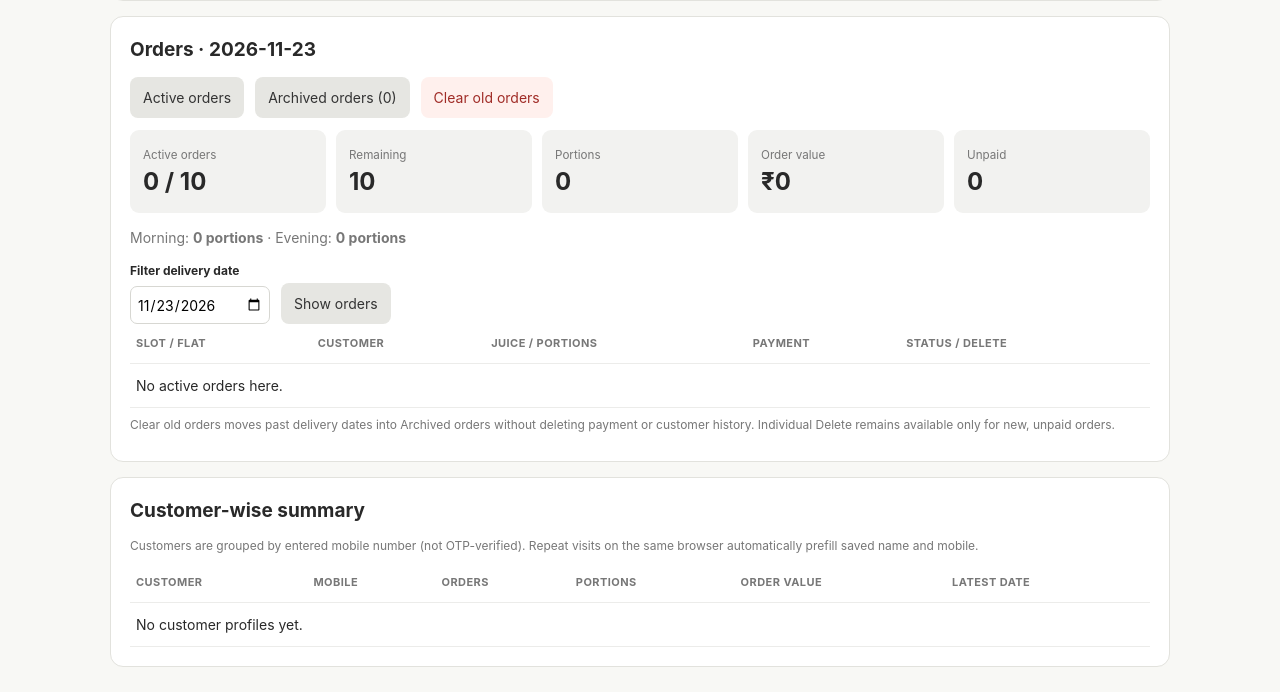
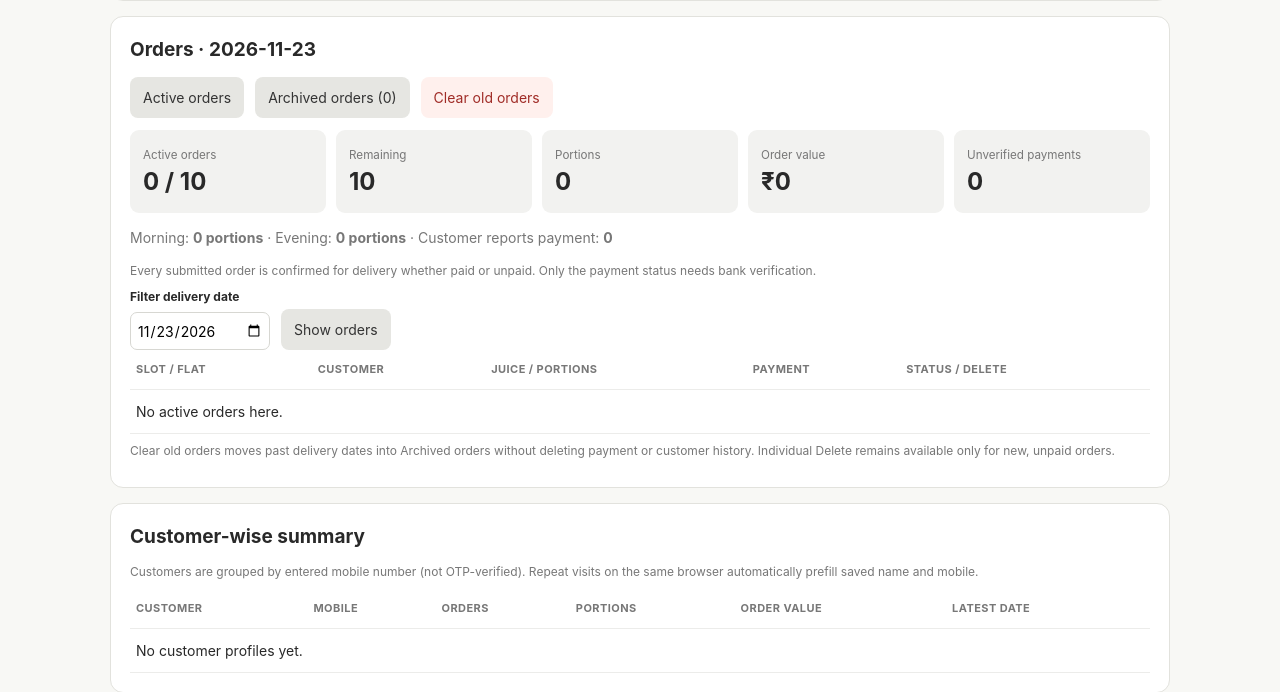
Before and after one commit to ParamMandloi/PureFruit, a Flask app: page /staff in a window 1280 px wide. Shown: the part 311-1003 px from the top of the page. Before the commit the page ends 978 px from the top, so only its background shows below. Run offline with Flask 3, Linux system fonts and the light colour scheme; the visitor is signed in with stand-in values (Sample User, id 1); data that the repository does not hold is empty; some libraries are stand-ins or nearby versions.

Commit message:
Confirm daily deliveries before payment and capture optional payment reports without WhatsApp

```diff
--- a/daily_orders.py
+++ b/daily_orders.py
@@ -13,7 +13,7 @@ from urllib.parse import urlencode
 import qrcode
 from flask import abort, flash, redirect, render_template, request, session, url_for, send_file
 
-from telegram_alerts import send_daily_order_alert
+from telegram_alerts import send_daily_order_alert, send_daily_payment_report
 
 JUICES = {
     "ABC": "fruit/abc.webp",
@@ -84,6 +84,7 @@ def register_daily_orders(app, get_db, now_ist, csrf_token, require_csrf,
             ("customer_id", "INTEGER"),
             ("deleted_at", "TEXT"),
             ("deleted_reason", "TEXT"),
+            ("payment_reported_at", "TEXT"),
             ("archived_at", "TEXT"),
             ("archived_reason", "TEXT NOT NULL DEFAULT ''"),
         ):
@@ -335,6 +336,7 @@ def register_daily_orders(app, get_db, now_ist, csrf_token, require_csrf,
         query = urlencode(params)
         response = app.make_response(render_template(
             "daily_thanks.html", order=order, slots=SLOTS,
+            csrf=csrf_token(),
             upi_link="upi://pay?" + query,
             phonepe_link="phonepe://pay?" + query,
             phonepe_ios_link="phonepe://upi/pay?" + query,
@@ -343,6 +345,33 @@ def register_daily_orders(app, get_db, now_ist, csrf_token, require_csrf,
         ))
         response.headers["Cache-Control"] = "private, no-store"
         return response
+
+    @app.post("/daily/thanks/<order_ref>/payment-made")
+    def daily_report_payment(order_ref):
+        """Record customer-reported payment, never bank-verified payment.
+
+        Order delivery is already accepted regardless of payment state.
+        """
+        require_csrf()
+        order = order_by_ref(order_ref)
+        if not order or order.get("deleted_at") or order["status"] == "cancelled":
+            abort(404)
+        customer = browser_customer()
+        if not customer or customer["id"] != order.get("customer_id"):
+            abort(403, description="Open the payment page on the same device used to place the order.")
+        stamp = now_ist().isoformat(timespec="seconds")
+        with get_db() as con:
+            changed = con.execute(
+                """UPDATE daily_orders SET payment_status='pending_verification',
+                   payment_reported_at=?,updated_at=?
+                   WHERE order_ref=? AND payment_status='unpaid'
+                   AND deleted_at IS NULL AND status!='cancelled'""",
+                (stamp, stamp, order_ref),
+            ).rowcount
+        if changed:
+            send_daily_payment_report(order)
+            flash("Payment reported. Thank you! We'll verify it. Delivery is already confirmed.", "success")
+        return redirect(url_for("daily_confirmation", order_ref=order_ref), code=303)
 
     @app.get("/daily/qr/<order_ref>.png")
     def daily_payment_qr(order_ref):
@@ -412,6 +441,7 @@ def register_daily_orders(app, get_db, now_ist, csrf_token, require_csrf,
             "portions": sum(r["portions"] for r in valid),
             "value": sum(r["total_price"] for r in valid),
             "unpaid": sum(r["payment_status"] != "paid" for r in valid),
+            "reported": sum(r["payment_status"] == "pending_verification" for r in valid),
             "morning": sum(r["portions"] for r in valid if r["delivery_slot"] == "morning"),
             "afternoon": sum(r["portions"] for r in valid if r["delivery_slot"] == "afternoon"),
         }
@@ -486,7 +516,7 @@ def register_daily_orders(app, get_db, now_ist, csrf_token, require_csrf,
         with get_db() as con:
             cur = con.execute(
                 """UPDATE daily_orders SET payment_status='paid',payment_method=?,
-                   paid_at=?,updated_at=? WHERE order_ref=? AND payment_status='unpaid'
+                   paid_at=?,updated_at=? WHERE order_ref=? AND payment_status IN ('unpaid','pending_verification')
                    AND deleted_at IS NULL AND status!='cancelled'""",
                 (method, stamp, stamp, order_ref))
         if not cur.rowcount and not order_by_ref(order_ref):
--- a/telegram_alerts.py
+++ b/telegram_alerts.py
@@ -187,3 +187,22 @@ def send_daily_order_alert(order):
         "Manage: https://www.purefruit.in/staff/daily",
     ])
     return _send_text(token, chat_id, message)
+
+def send_daily_payment_report(order):
+    """Customer said they paid. Staff must check the actual bank credit."""
+    token, chat_id = _config()
+    if not token or not chat_id:
+        return False
+    lines = [
+        "PureFruit | CUSTOMER REPORTS PAYMENT — VERIFY BANK CREDIT",
+        "Order: " + _safe(order.get("order_ref")),
+        "Customer: " + _safe(order.get("name"), 70) +
+            " | Mobile: " + _safe(order.get("phone"), 20),
+        "Amount to verify: ₹" + _safe(order.get("total_price")),
+        "Juice: " + _safe(order.get("juice")) +
+            " | " + _safe(order.get("portions")) + " portion(s)",
+        "Location: " + _safe(order.get("building_flat"), 80),
+        "Delivery is confirmed regardless of payment.",
+        "Staff: https://www.purefruit.in/staff/daily",
+    ]
+    return _send_text(token, chat_id, "\n".join(lines))
--- a/templates/daily_admin.html
+++ b/templates/daily_admin.html
@@ -83,9 +83,10 @@ th{font-size:11px;letter-spacing:.04em;color:#777;text-transform:uppercase}
     <div class="stat"><small>Remaining</small><strong>{{ stats.remaining }}</strong></div>
     <div class="stat"><small>Portions</small><strong>{{ stats.portions }}</strong></div>
     <div class="stat"><small>Order value</small><strong>₹{{ stats.value }}</strong></div>
-    <div class="stat"><small>Unpaid</small><strong>{{ stats.unpaid }}</strong></div>
+    <div class="stat"><small>Unverified payments</small><strong>{{ stats.unpaid }}</strong></div>
   </div>
-  <p class="muted">Morning: <strong>{{ stats.morning }} portions</strong> · Evening: <strong>{{ stats.afternoon }} portions</strong></p>
+  <p class="muted">Morning: <strong>{{ stats.morning }} portions</strong> · Evening: <strong>{{ stats.afternoon }} portions</strong> · Customer reports payment: <strong>{{ stats.reported }}</strong></p>
+  <p class="tip">Every submitted order is confirmed for delivery whether paid or unpaid. Only the payment status needs bank verification.</p>
   <form class="flex" method="get" action="{{ url_for('daily_admin') }}">
     <div><label for="date">Filter delivery date</label><input type="date" name="date" id="date" value="{{ selected }}"></div><button class="secondary" type="submit">Show orders</button>
   </form>
@@ -100,7 +101,10 @@ th{font-size:11px;letter-spacing:.04em;color:#777;text-transform:uppercase}
       <td>{{ order.juice }} · {{ order.portions }} × ₹{{ order.unit_price }}<br><strong>₹{{ order.total_price }}</strong></td>
       <td>
       {% if order.payment_status=='paid' %}<span class="paid">Paid · {{ order.payment_method }}</span>
-      {% else %}<span class="unpaid">Unpaid</span>
+      {% elif order.payment_status=='pending_verification' %}<span class="unpaid">Customer reports paid — verify bank credit</span>
+      {% else %}<span class="unpaid">Payment not reported</span>
+      {% endif %}
+      {% if order.payment_status!='paid' %}
       <form class="action-form" method="post" action="{{ url_for('daily_mark_paid',order_ref=order.order_ref) }}">
         <input type="hidden" name="csrf_token" value="{{ csrf }}"><input type="hidden" name="date" value="{{ selected }}">
         <select name="payment_method" required><option value="upi">UPI</option><option value="cash">Cash</option></select>
```
Also changed, not shown: templates/daily_thanks.html (+44 -20 lines), tests/test_daily_orders.py (+59 -2 lines).
